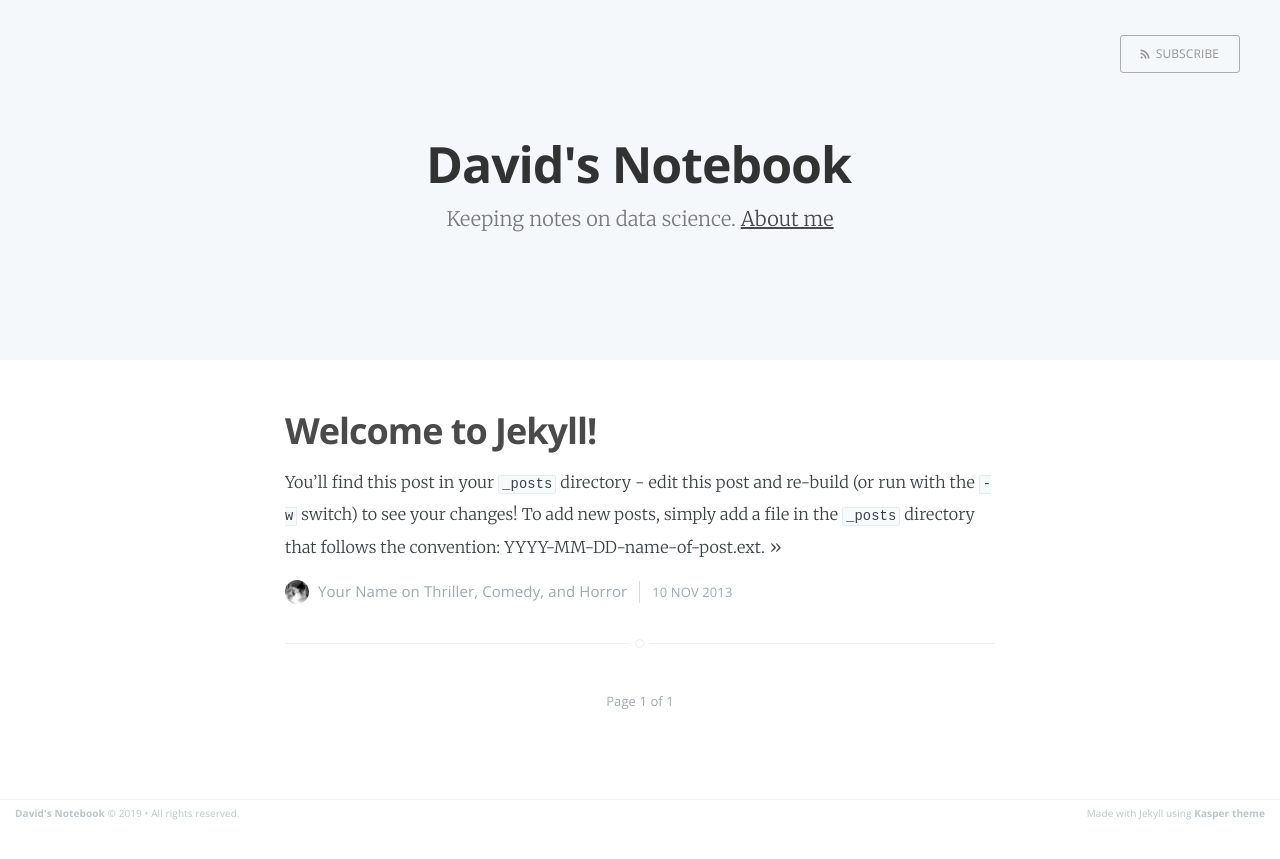
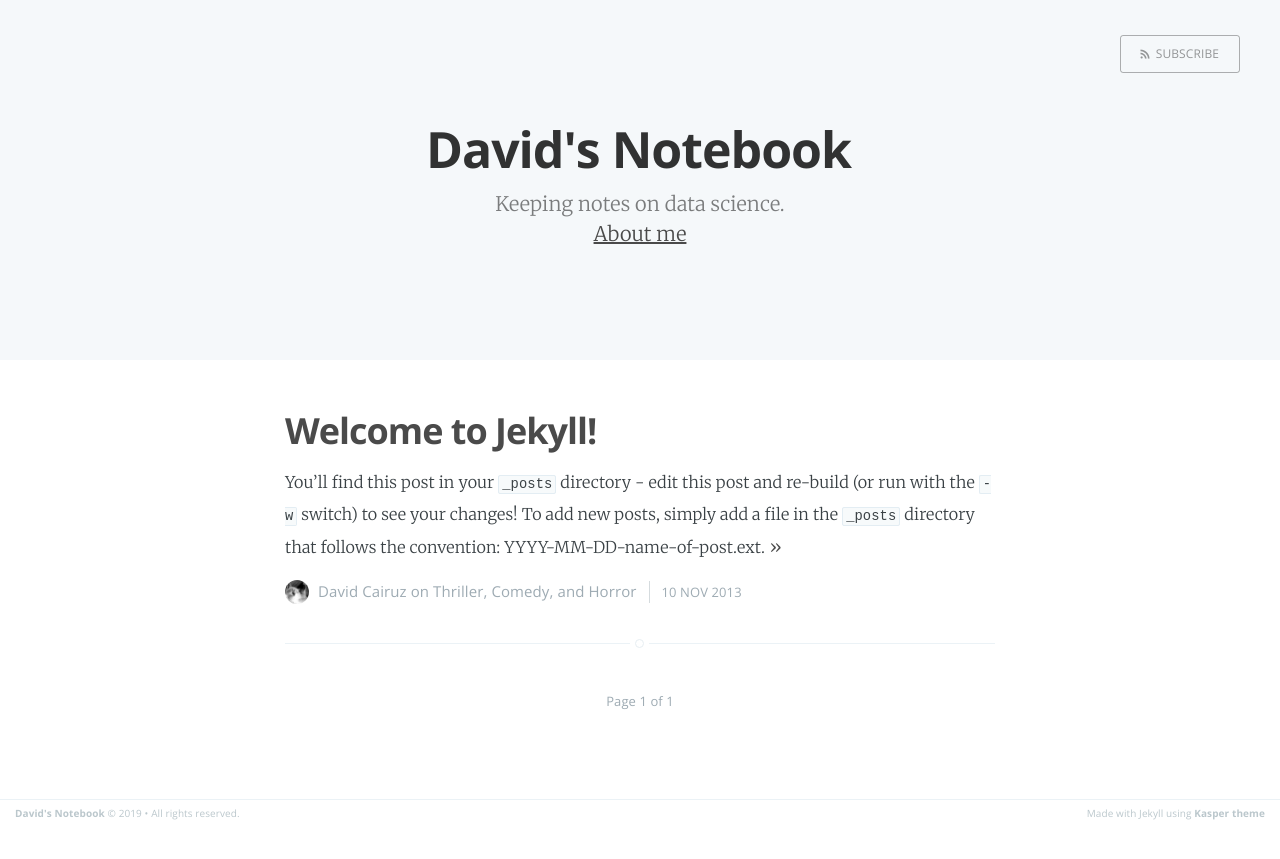
Before and after one commit to davidcairuz/davidcairuz.github.io, a Jekyll site: the page built from index.html, in a window 1280 px wide. Shown: the top 859 px of the page. Built offline with Jekyll 4.4.1, drawn with Linux system fonts in a browser that asks for light colours; the list of posts is cut into pages by our own code.

Commit message:
testing theme

```diff
--- a/_config.yml
+++ b/_config.yml
@@ -13,4 +13,4 @@ gems: [jekyll-paginate]
 
 # Details for the RSS feed generator
 url:            'blog url'
-author:         'Your Name'
+author:         'David Cairuz'
--- a/index.html
+++ b/index.html
@@ -19,7 +19,9 @@ about: 'about.html'
             <h1 class="page-title">{{ site.name }}</h1>
             <h2 class="page-description">
                 {% if site.description %} {{ site.description }}. {% endif %}
-                {% if page.about %} <a href='{{ site.baseurl }}{{ page.about }}'> About me </a> {% endif %}
+            </h2>
+            <h2 class="page-description">
+                {% if page.about %} <a href='{{ site.baseurl }}{{ page.about }}'>About me </a> {% endif %}
             </h2>
         </div>
     </div>
```
